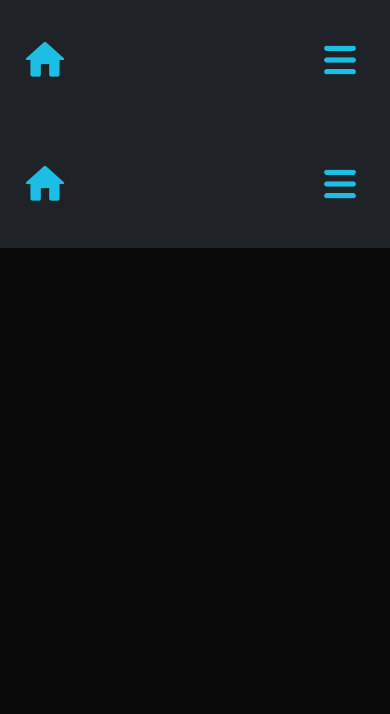
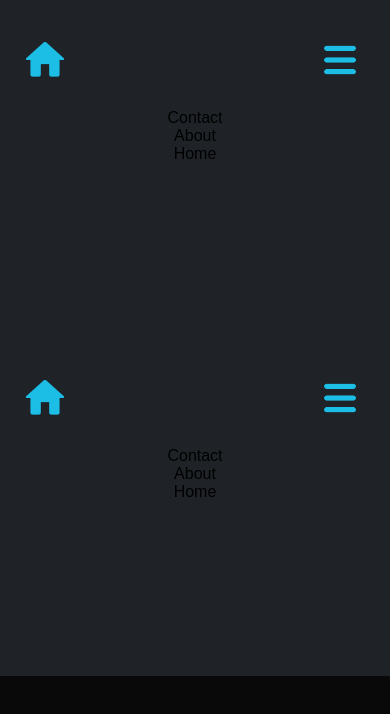
Before and after one commit to LachlanWilliams/gh-page-react, a React (Create React App) app in the folder my-website/: page /home in a window 390 px wide. Shown: the top 714 px of the page. Built offline with nearby package versions, Linux system fonts and the light colour scheme.

Commit message:
style changes

```diff
--- a/my-website/src/App.css
+++ b/my-website/src/App.css
@@ -103,4 +103,36 @@ body {
     #toggler:checked ~ .menu {
         max-height: 100%;
     }
+    .DdmBackgroud {
+      width: 393;
+      height: 214;
+      left: 0;
+      top: 0;
+      position: 'absolute';
+      background: 'rgba(30, 30, 30, 0.20)';
+    }
+    .DdmHome{
+      width: 93;
+      height: 32;
+      left: 150;
+      top: 25;
+      position: 'absolute';
+      color: 'white';
+    }
+    .DdmAbout{
+      width: 93;
+      height: 40.52;
+      left: 150;
+      top: 87;
+      position: 'absolute';
+      color: 'white';
+    }
+    .DdmContact{
+      width: 119;
+      height: 32;
+      left: 137;
+      top: 158;
+      position: 'absolute';
+      color: 'white';
+    }
 }
--- a/my-website/src/components/Home/DropDownMenu.tsx
+++ b/my-website/src/components/Home/DropDownMenu.tsx
@@ -1,11 +1,13 @@
 import React from 'react';
-import { Box, useMediaQuery } from "@mui/material";
-import HomeIcon from '../../assets/images/HomeIcon.png';
-import NavBarS from './NavBarS';
 
 const DropDownMenu = () => {
     return(
-
+        <div className="Dropdownmenu" style={{width: 393, height: 214, position: 'relative'}}>
+            <div className="Ddmbackground" />
+            <div className="DdmContact" >Contact</div>
+            <div className="DdmAbout">About</div>
+            <div className="DdmHome">Home</div>
+        </div>
     );
 }
 export default DropDownMenu;
--- a/my-website/src/components/Home/NavBarS.tsx
+++ b/my-website/src/components/Home/NavBarS.tsx
@@ -2,6 +2,8 @@ import React from 'react';
 import { Box, Typography, Button } from '@mui/material';
 import HomeIcon from '../../assets/images/HomeIcon.png';
 import MenuIcon from '../../assets/images/MenuIcon.png';
+import DropDownMenu from './DropDownMenu';
+
 
 const NavBarS = () => {
     return (
@@ -15,6 +17,7 @@ const NavBarS = () => {
             <a href="#" className="menu">
                 <img className="menuIcon" src={MenuIcon} alt="MenuIcon" />
             </a>
+            <DropDownMenu/>
         </nav>
        </Box>
     );
```
